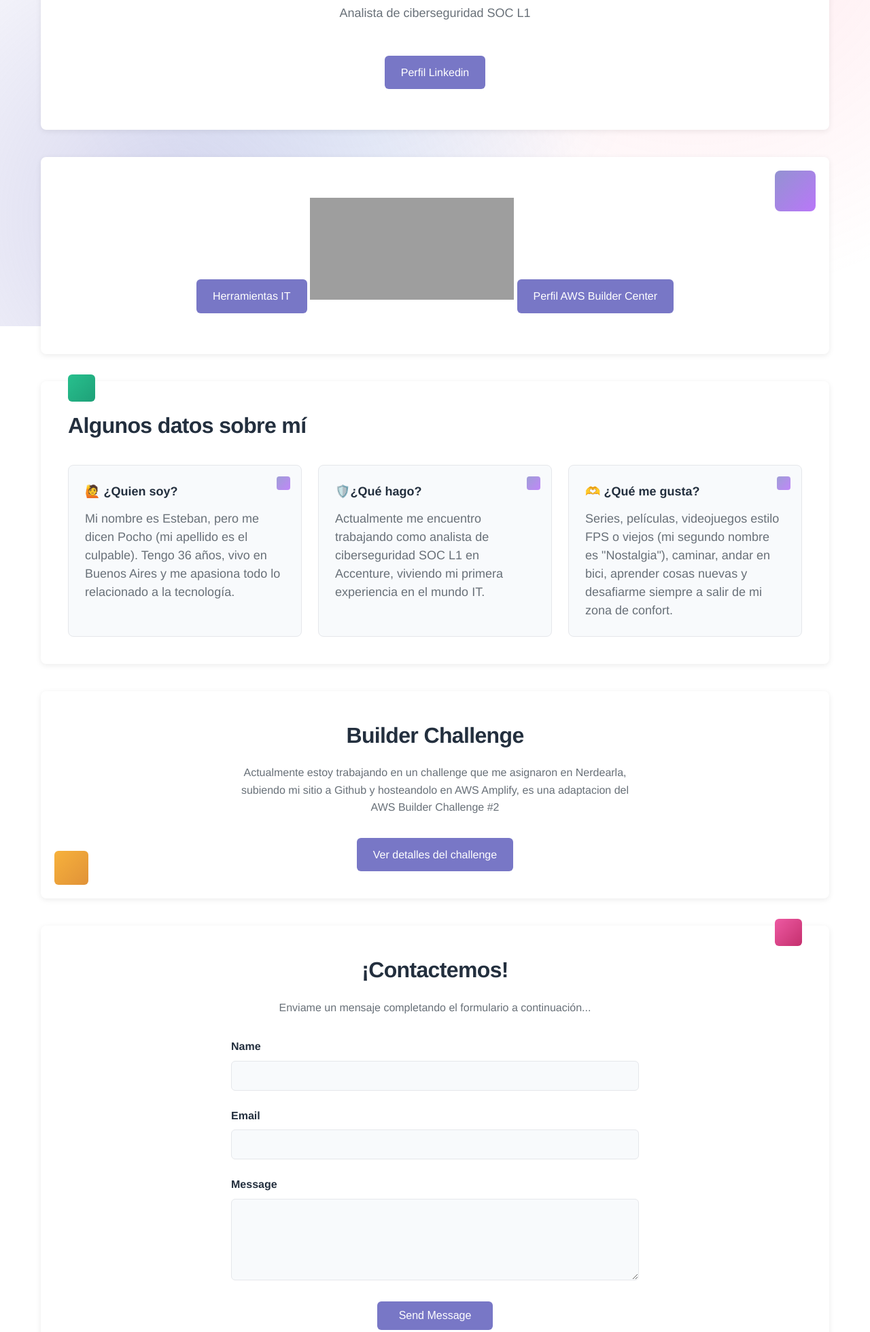
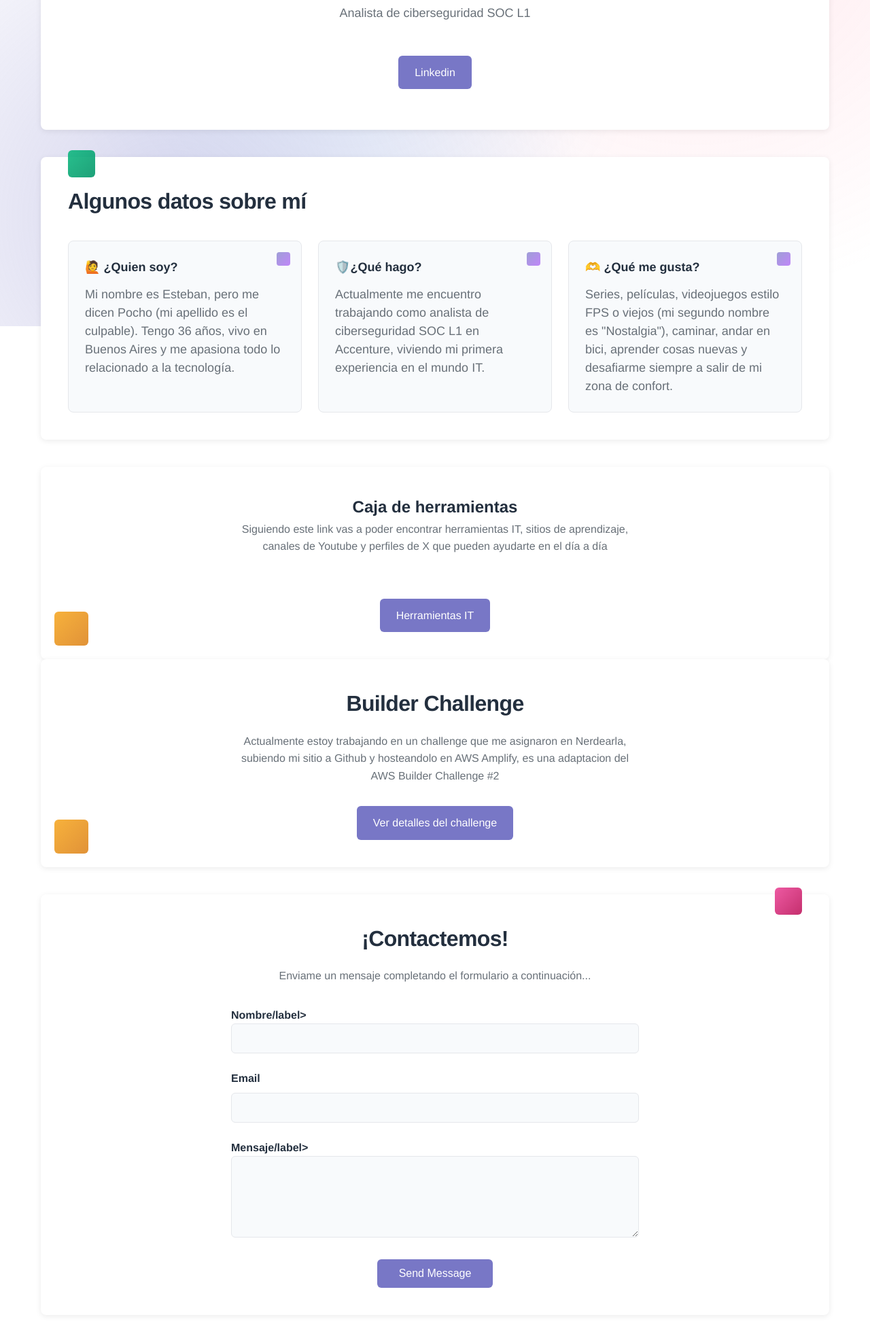
Before and after one commit to Jendrito/nerdearla, a plain HTML site: page index.html in a window 1280 px wide. Shown: the part 320-2280 px from the top of the page at 68% size. Drawn offline with Linux system fonts and the light colour scheme; grey boxes are pictures that could not be loaded.

Commit message:
Update index.html

```diff
--- a/index.html
+++ b/index.html
@@ -12,13 +12,7 @@
             <img src="fotoperfil.jpg" alt="Esteban Lavezzo" class="profile-photo">
             <h1>Esteban Lavezzo</h1>
             <p class="tagline">Analista de ciberseguridad SOC L1</p>
-            <a href="https://www.linkedin.com/in/e-lavezzo" target="_blank" class="aws-link">Perfil Linkedin</a>
-        </section>
-
-        <section class="hero">
-            <a href="https://start.me/p/w9wpXP/jendrito-s-tools" target="_blank" class="aws-link">Herramientas IT</a>
-            <iframe src="https://tryhackme.com/api/v2/badges/public-profile?userPublicId=3362348" style='border:none;'></iframe>
-            <a href="https://builder.aws.com/community/@jendrito" target="_blank" class="aws-link">Perfil AWS Builder Center</a>
+            <a href="https://www.linkedin.com/in/e-lavezzo" target="_blank" class="aws-link">Linkedin</a>
         </section>
 
         <section class="fun-facts">
@@ -40,6 +34,12 @@
         </section>
 
         <section class="aws-journey">
+            <h2>Caja de herramientas</h2>
+            <p>Siguiendo este link vas a poder encontrar herramientas IT, sitios de aprendizaje, canales de Youtube y perfiles de X que pueden ayudarte en el día a día</p>
+            <a href="https://start.me/p/w9wpXP/jendrito-s-tools" target="_blank" class="aws-link">Herramientas IT</a>
+        </section>
+
+        <section class="aws-journey">
             <h3>Builder Challenge</h3>
             <p>Actualmente estoy trabajando en un challenge que me asignaron en Nerdearla, subiendo mi sitio a Github y hosteandolo en AWS Amplify, es una adaptacion del AWS Builder Challenge #2</p>
             <a href="https://builder.aws.com/content/333fAHGmUSrbb4BwJ1hyMuUgQeS/hola-mundo-cloud-comenzando-tu-camino-en-la-nube" target="_blank" class="cta-button">Ver detalles del challenge</a>
@@ -53,7 +53,7 @@
             <form class="contact-form-container">
             <form action="https://formspree.io/f/mblzlkzv" method="POST" class="contact-form-container">
                 <div class="form-group">
-                    <label for="name">Name</label>
+                    <label for="name">Nombre/label>
                     <input type="text" id="name" name="name" required>
                 </div>
                 <div class="form-group">
@@ -61,7 +61,7 @@
                     <input type="email" id="email" name="email" required>
                 </div>
                 <div class="form-group">
-                    <label for="message">Message</label>
+                    <label for="message">Mensaje/label>
                     <textarea id="message" name="message" rows="5" required></textarea>
                 </div>
                 <button type="submit" class="contact-submit-btn">Send Message</button>
```
